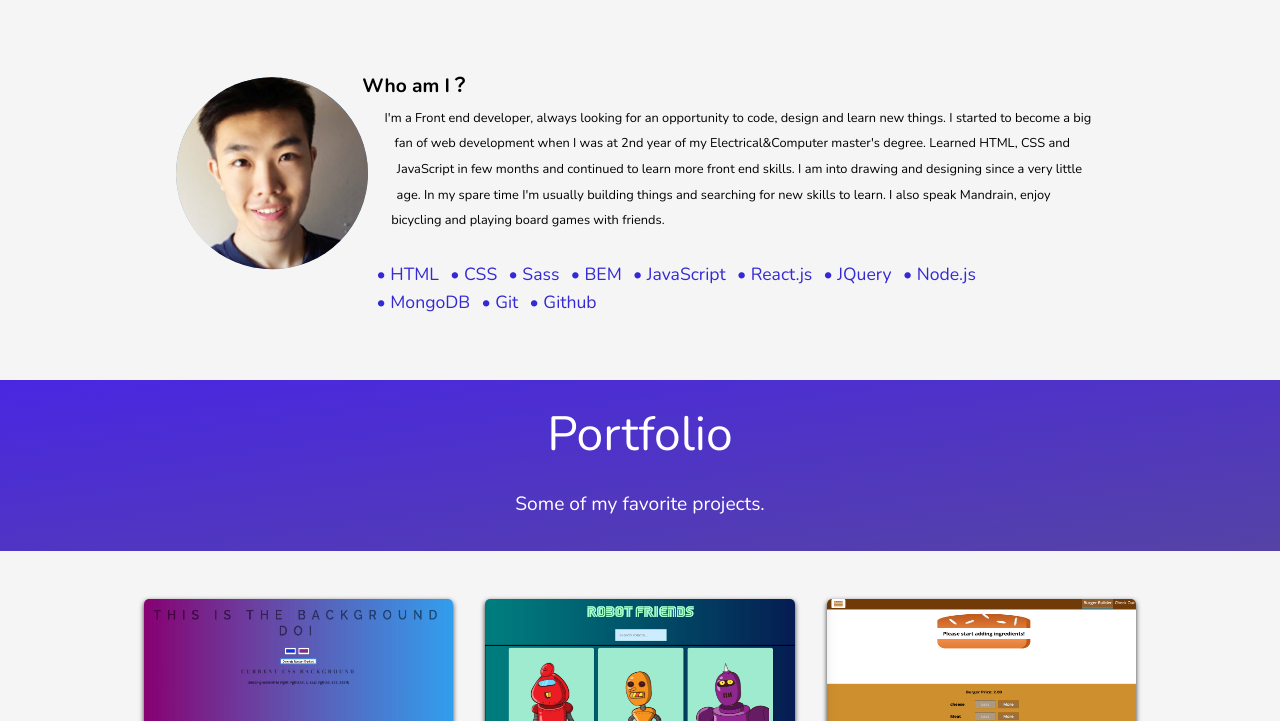
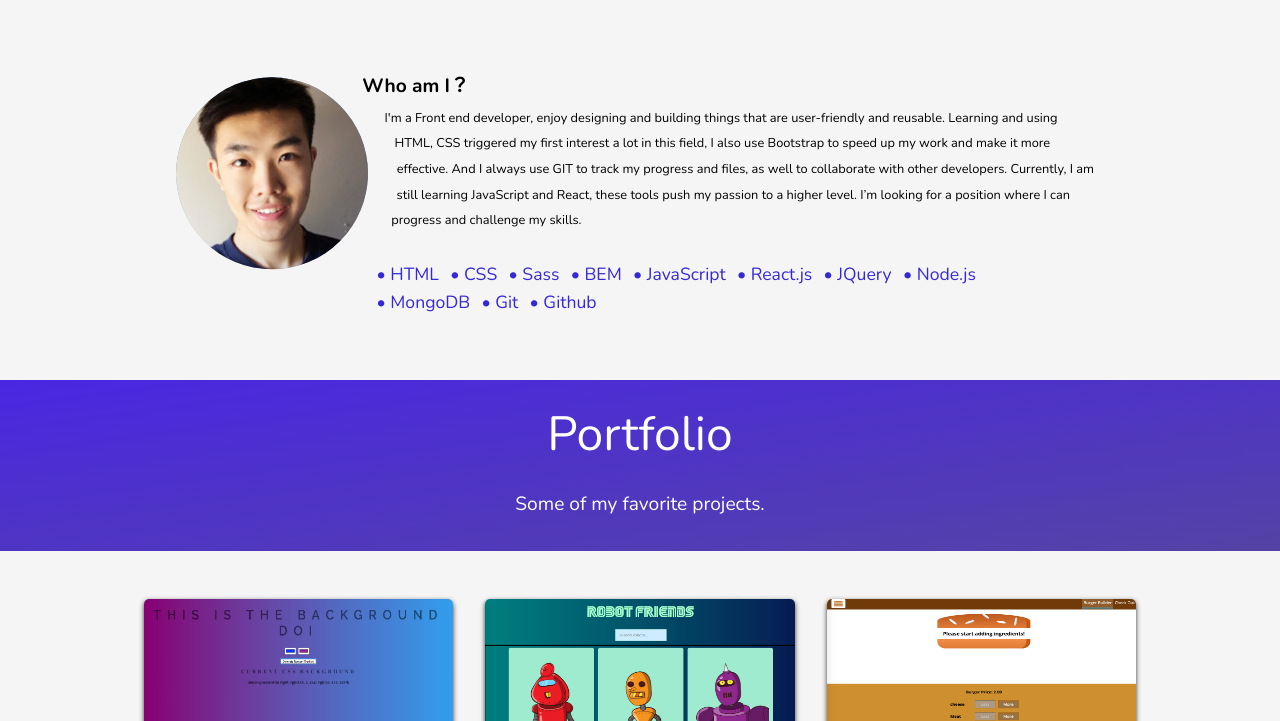
Before and after one commit to AlexGithubbb/AlexGithubbb.github.io, a website: page index.html in a window 1280 px wide. Shown: the part 1346-2067 px from the top of the page. Drawn offline with nearby package versions, Linux system fonts and the light colour scheme.

Commit message:
update the introduction

```diff
--- a/index.html
+++ b/index.html
@@ -102,8 +102,11 @@
                             <div class="profile__text">
                                 <h2>Who am I？</h2>
                                 <p>
-                                    I'm a Front end developer, always looking for an opportunity to code, design and
-                                    learn new things. I started to become a big fan of web development when I was at 2nd year of my Electrical&Computer master's degree. Learned HTML, CSS and JavaScript in few months and continued to learn more front end skills. I am into drawing and designing since a very little age. In my spare time I'm usually building things and searching for new skills to learn. I also speak Mandrain, enjoy bicycling and playing board games with friends.
+                                    I'm a Front end developer, enjoy designing and building things that are user-friendly and reusable. Learning and using
+                                    HTML, CSS triggered my first interest a lot in this field, I also use Bootstrap to speed up my work and make it more
+                                    effective. And I always use GIT to track my progress and files, as well to collaborate with other developers.
+                                    Currently, I am still learning JavaScript and React, these tools push my passion to a higher level. I’m looking for a
+                                    position where I can progress and challenge my skills.
                                 </p>
                             </div>
                             <div class="skills">
```
Also changed, not shown: 1 other file.
